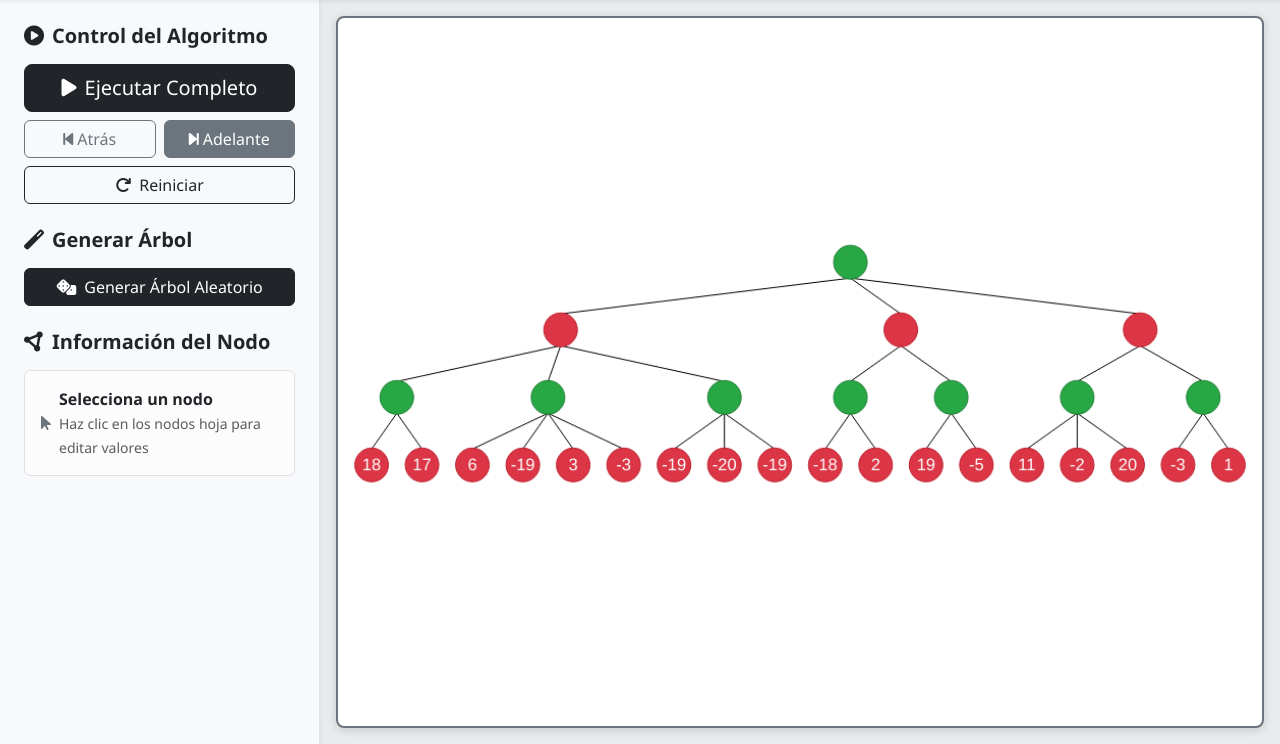
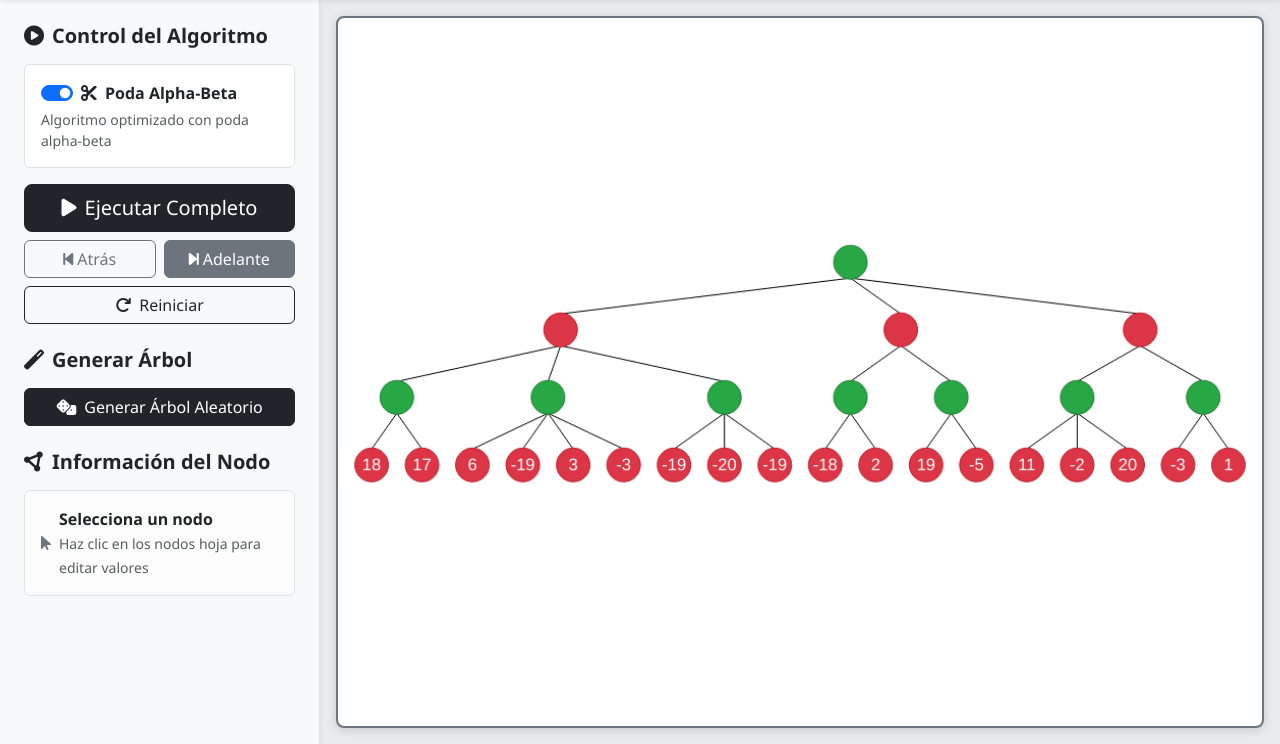
Before and after one commit to tdguchi/Alpha-Beta-Visualizer-main, a Flask app: page / in a window 1280 px wide. Shown: the part 56-800 px from the top of the page. Run offline with Flask 3, Linux system fonts and the light colour scheme.

Commit message:
añadido modo minimax puro

```diff
--- a/static/js/app.js
+++ b/static/js/app.js
@@ -1,6 +1,9 @@
 /* Alpha-Beta Visualizer - Consolidated JavaScript */
 
 console.log("Alpha-Beta Visualizer loading...");
+
+// ===== GLOBAL VARIABLES =====
+let useAlphaBeta = true; // Control variable for algorithm mode
 
 // ===== NODE CLASS =====
 function Node() {
@@ -65,12 +68,17 @@ Node.prototype.minimax = function() {
         var childValue = this.return
         if (this.max) {
             this.value = Math.max(this.value, childValue);
+            if (useAlphaBeta) {
                 this.alpha = Math.max(this.alpha, childValue);
+            }
         } else {
             this.value = Math.min(this.value, childValue);
+            if (useAlphaBeta) {
                 this.beta = Math.min(this.beta, childValue);
             }
-        if (this.beta <= this.alpha) {
+        }
+        // Only prune if alpha-beta is enabled
+        if (useAlphaBeta && this.beta <= this.alpha) {
             this.childSearchDone = true;
         }
         this.currentChildSearch += 1;
@@ -145,6 +153,8 @@ Node.prototype.draw = function(ctx) {
         ctx.fillStyle = "#0000ff"; // Blue for normal nodes
     }
 
+    // Only show alpha and beta values when alpha-beta mode is enabled
+    if (useAlphaBeta) {
         var alphaText = "α: ";
         if (this.alpha == Number.POSITIVE_INFINITY) {
             alphaText += "Inf";
@@ -168,6 +178,7 @@ Node.prototype.draw = function(ctx) {
             betaText += this.beta;
         }
         ctx.fillText(betaText, this.pos[0], this.pos[1] - Node.radius * 1.7);
+    }
 };
 
 // Method to detect if a click position is within this node or its children
@@ -295,6 +306,9 @@ function NodeManager(canvasID) {
     document.getElementById("addChild").addEventListener("click", this.addChild.bind(this));
     document.getElementById("deleteNode").addEventListener("click", this.deleteNode.bind(this));
     document.getElementById("generateTree").addEventListener("click", this.generateRandomTree.bind(this));
+
+    // Alpha-Beta toggle event listener
+    document.getElementById("alphaBetaToggle").addEventListener("change", this.toggleAlphaBeta.bind(this));
 
     // Make node_manager globally accessible for debugging
     window.testInlineEditor = () => {
@@ -877,6 +891,30 @@ NodeManager.prototype.draw = function() {
     }
 };
 
+NodeManager.prototype.toggleAlphaBeta = function() {
+    const toggle = document.getElementById('alphaBetaToggle');
+    const label = document.getElementById('toggleLabel');
+    const description = document.getElementById('toggleDescription');
+
+    useAlphaBeta = toggle.checked;
+
+    if (useAlphaBeta) {
+        label.innerHTML = '<i class="fas fa-cut me-2"></i>Poda Alpha-Beta';
+        description.textContent = 'Algoritmo optimizado con poda alpha-beta';
+    } else {
+        label.innerHTML = '<i class="fas fa-tree me-2"></i>Minimax Puro';
+        description.textContent = 'Algoritmo minimax sin optimizaciones';
+    }
+
+    // Reset the tree state when changing algorithm mode
+    this.reset();
+
+    // Redraw to update the display immediately
+    this.draw();
+
+    console.log(`Algorithm mode changed to: ${useAlphaBeta ? 'Alpha-Beta' : 'Pure Minimax'}`);
+};
+
 // ===== MAIN APPLICATION =====
 // Wait for DOM to be fully loaded
 document.addEventListener('DOMContentLoaded', function() {
--- a/templates/index.html
+++ b/templates/index.html
@@ -75,6 +75,20 @@
                         <h5 class="text-dark fw-bold mb-3">
                             <i class="fas fa-play-circle me-2"></i>Control del Algoritmo
                         </h5>
+
+                        <!-- Algorithm Mode Toggle -->
+                        <div class="mb-3 p-3 bg-white rounded border">
+                            <div class="form-check form-switch">
+                                <input class="form-check-input" type="checkbox" id="alphaBetaToggle" checked>
+                                <label class="form-check-label fw-bold" for="alphaBetaToggle" id="toggleLabel">
+                                    <i class="fas fa-cut me-2"></i>Poda Alpha-Beta
+                                </label>
+                            </div>
+                            <small class="text-muted d-block mt-1" id="toggleDescription">
+                                Algoritmo optimizado con poda alpha-beta
+                            </small>
+                        </div>
+
                         <div class="d-grid gap-2">
                             <button id="run" class="btn btn-dark btn-lg">
                                 <i class="fas fa-play me-2"></i>Ejecutar Completo
```
Lines whose indentation alone changed are shown as unchanged.
